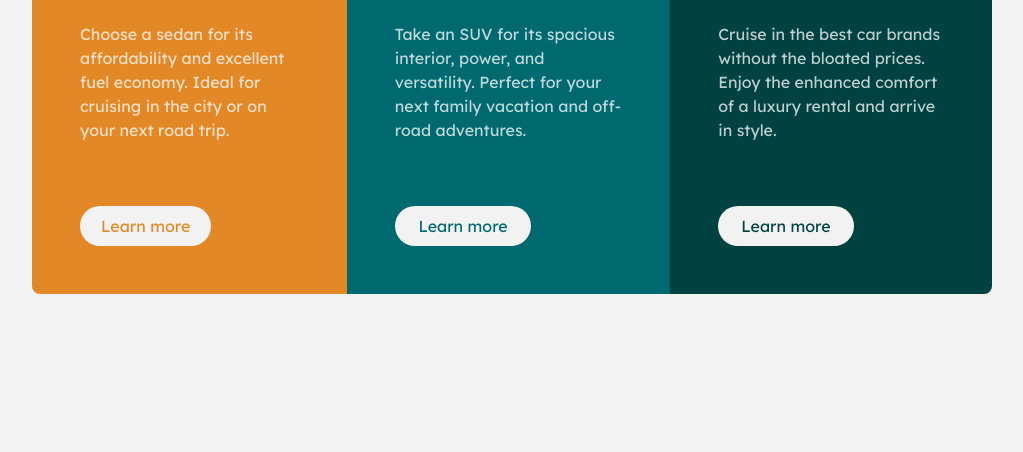
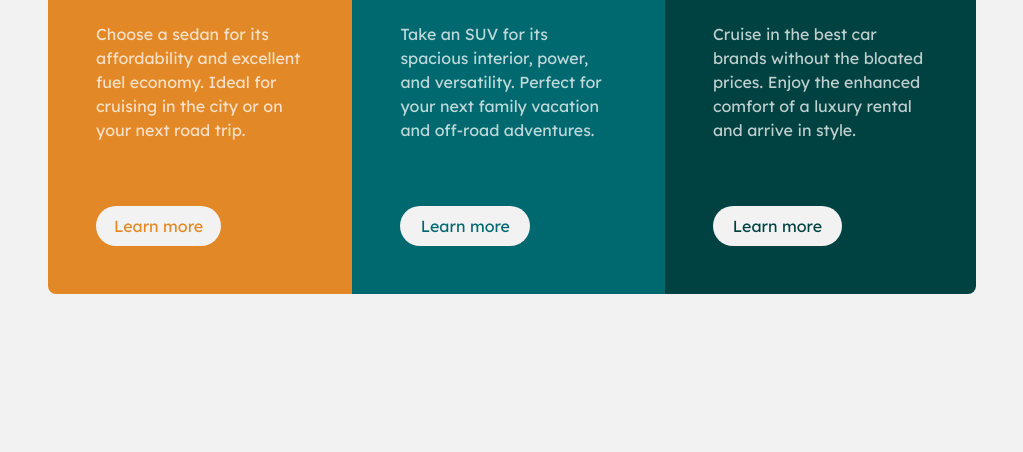
Before and after one commit to Introxiety/3-column-preview-card, a plain HTML site: page index.html in a window 1536 px wide. Shown: the part 348-800 px from the top of the page, without its empty margins (256-1279 px from the left). Drawn offline with Linux system fonts and the light colour scheme.

Commit message:
changes in main container size

```diff
--- a/style.css
+++ b/style.css
@@ -163,7 +163,7 @@ h1 {
 @media screen and (min-width: 90em) {
     main {
         display: flex;
-        max-width: 60em;
+        max-width: 58em;
     }
 
     a {
```
